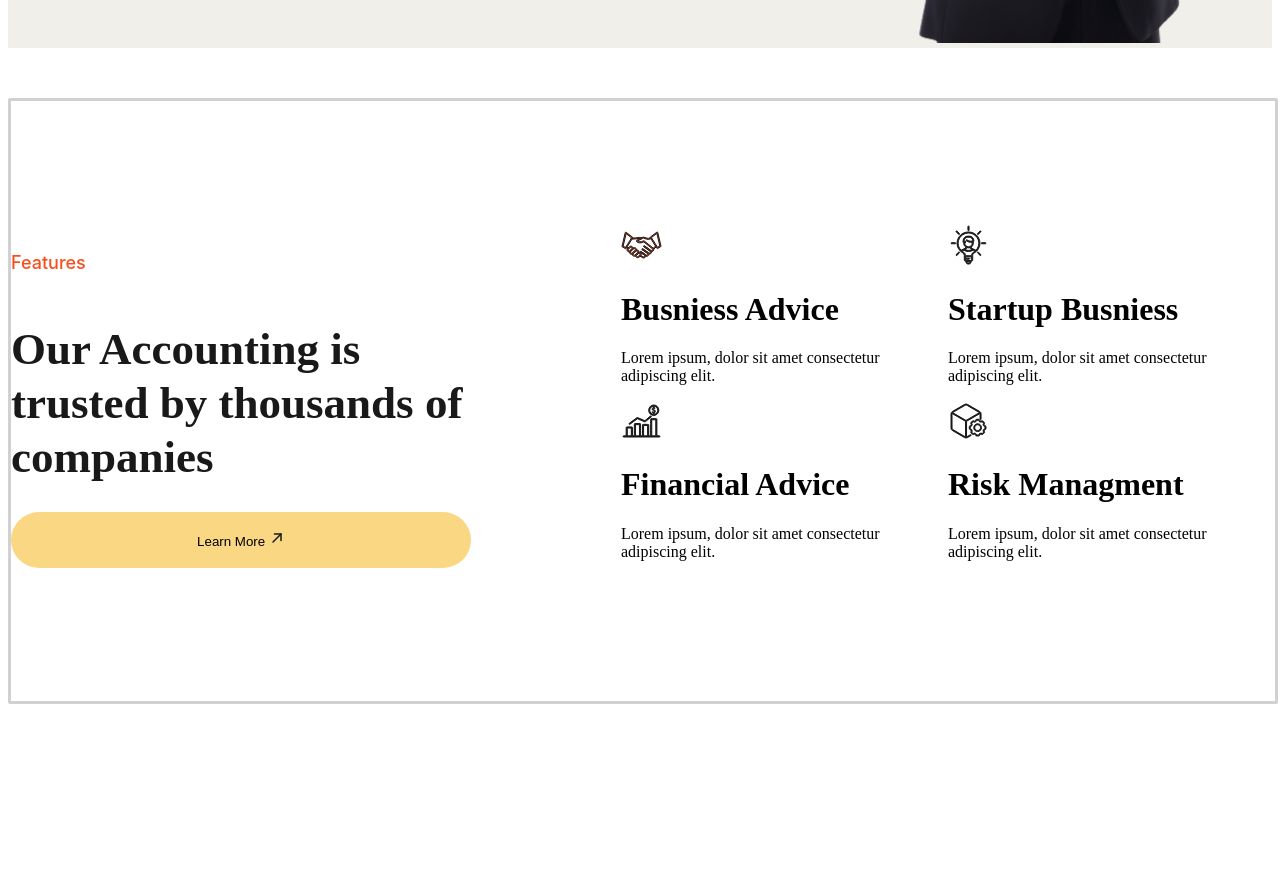
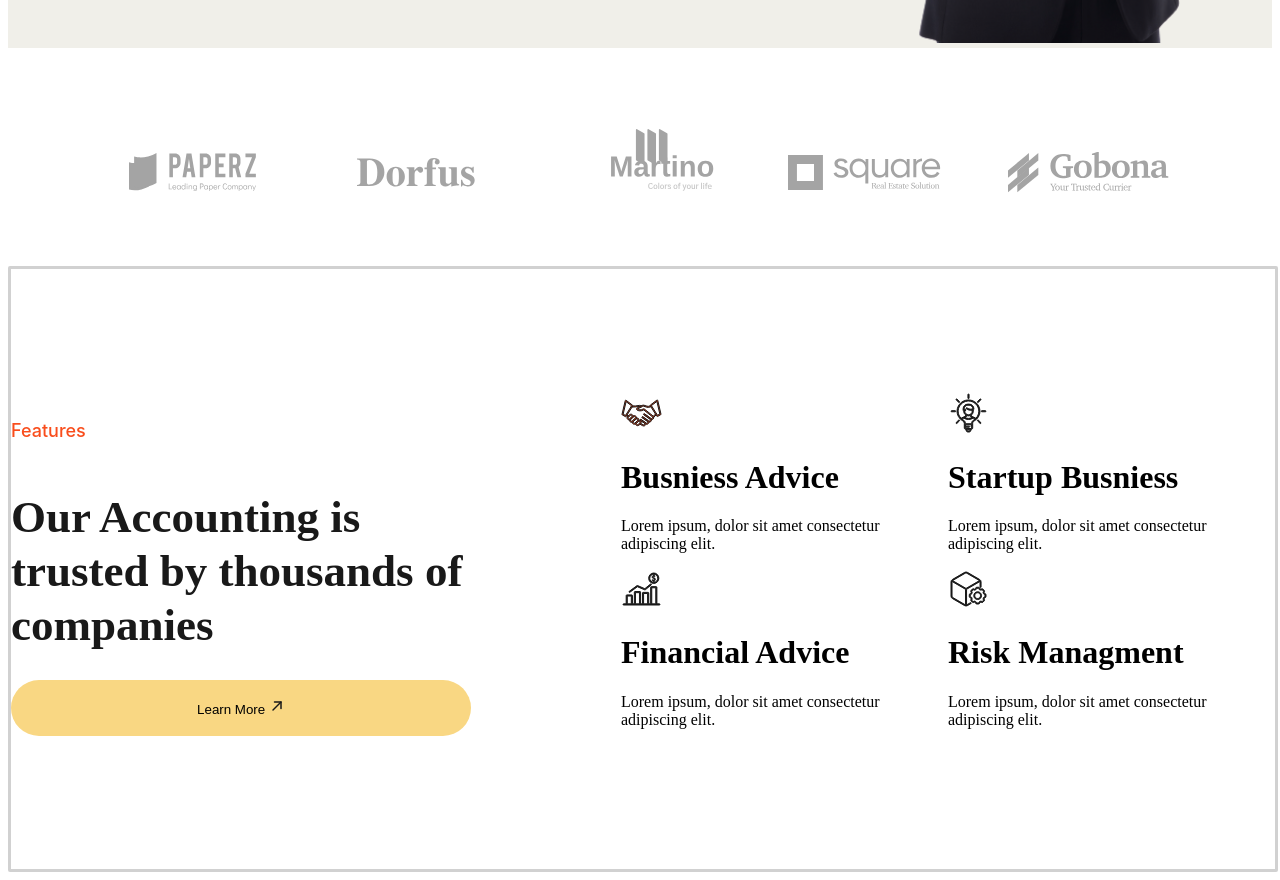
Before and after one commit to Markusloka/ReactAssignment, a React (Vite) app: page / in a window 1280 px wide. Shown: the part 860-1740 px from the top of the page. Before the commit the page ends 1572 px from the top, so only its background shows below. Built offline with nearby package versions, Linux system fonts and the light colour scheme.

Commit message:
added logos to the home view

```diff
--- a/src/pages/home/Home.jsx
+++ b/src/pages/home/Home.jsx
@@ -1,11 +1,13 @@
 import { Fragment } from "react";
 import Features from "./components/Home.features";
 import Hero from "./components/Home.hero";
+import Logos from "./components/Home.logos"
 
 function Home() {
   return (
     <Fragment>
       <Hero />
+      <Logos />
       <Features />
     </Fragment>
   );
```
